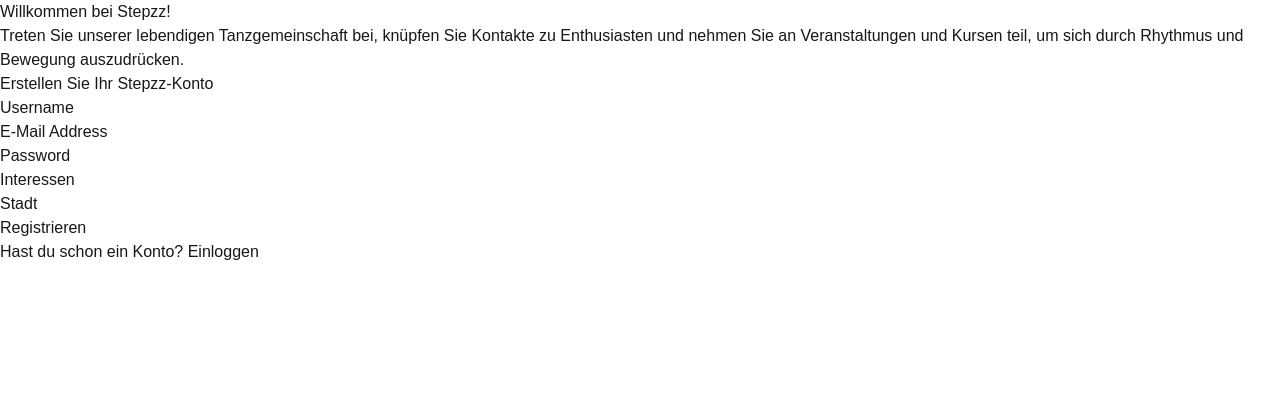
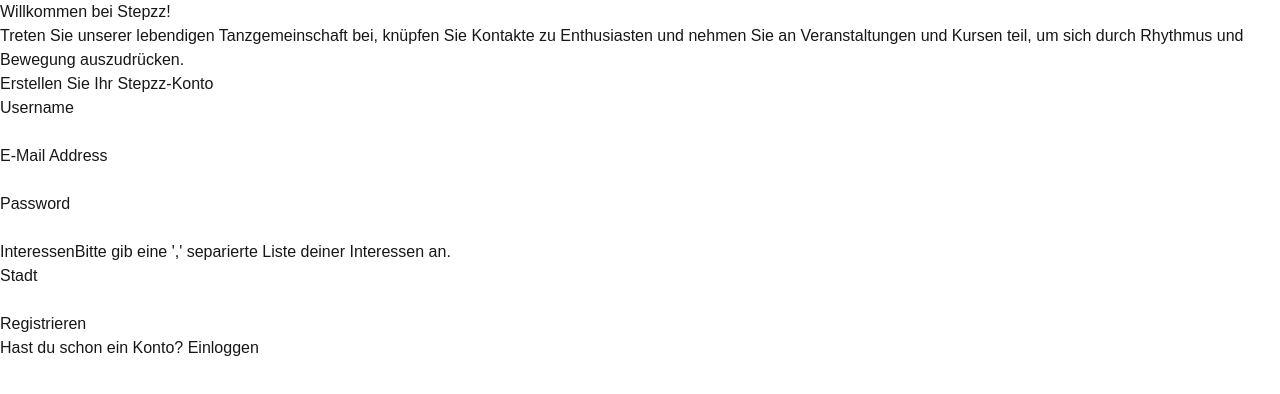
Before and after one commit to Quilpinn/CuC-24, a Next.js app in the folder frontend/: page /register in a window 1280 px wide. Shown: the top 394 px of the page. Built offline with nearby package versions, Linux system fonts and the light colour scheme; no server answers.

Commit message:
Add hint to interests

```diff
--- a/frontend/src/app/register/page.js
+++ b/frontend/src/app/register/page.js
@@ -17,9 +17,10 @@
   );
 }
 
-function TextInput({ label, ...props }) {
+function TextInput({ label, hint, ...props }) {
   return (
     <InputBox label={label}>
+      {hint ?? <div>{hint}</div>}
       <input
         type="text"
         className="w-full px-4 py-2 rounded-lg border border-gray-300 focus:outline-none focus:ring-2 focus:ring-pink-400 focus:border-transparent"
@@ -99,6 +100,7 @@
         <TextInput
           id="interests"
           name="interests"
+          hint="Bitte gib eine ',' separierte Liste deiner Interessen an."
           type="text"
           label="Interessen"
           value={registerState.interests}
```
